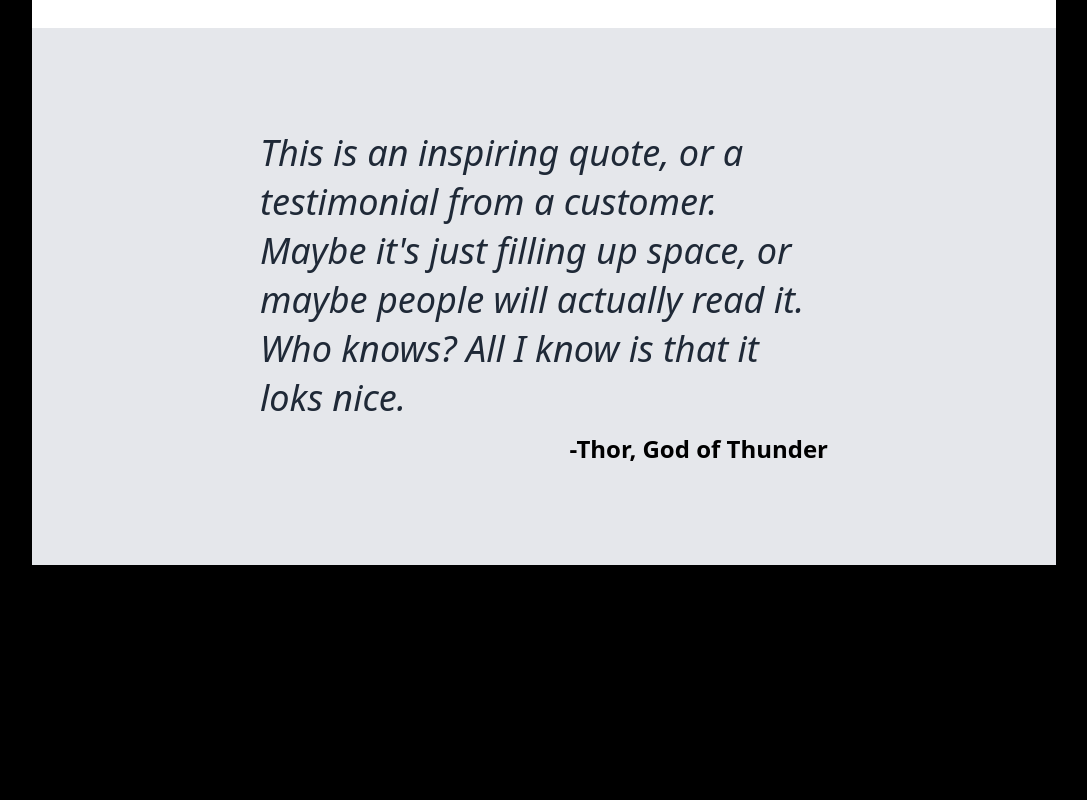
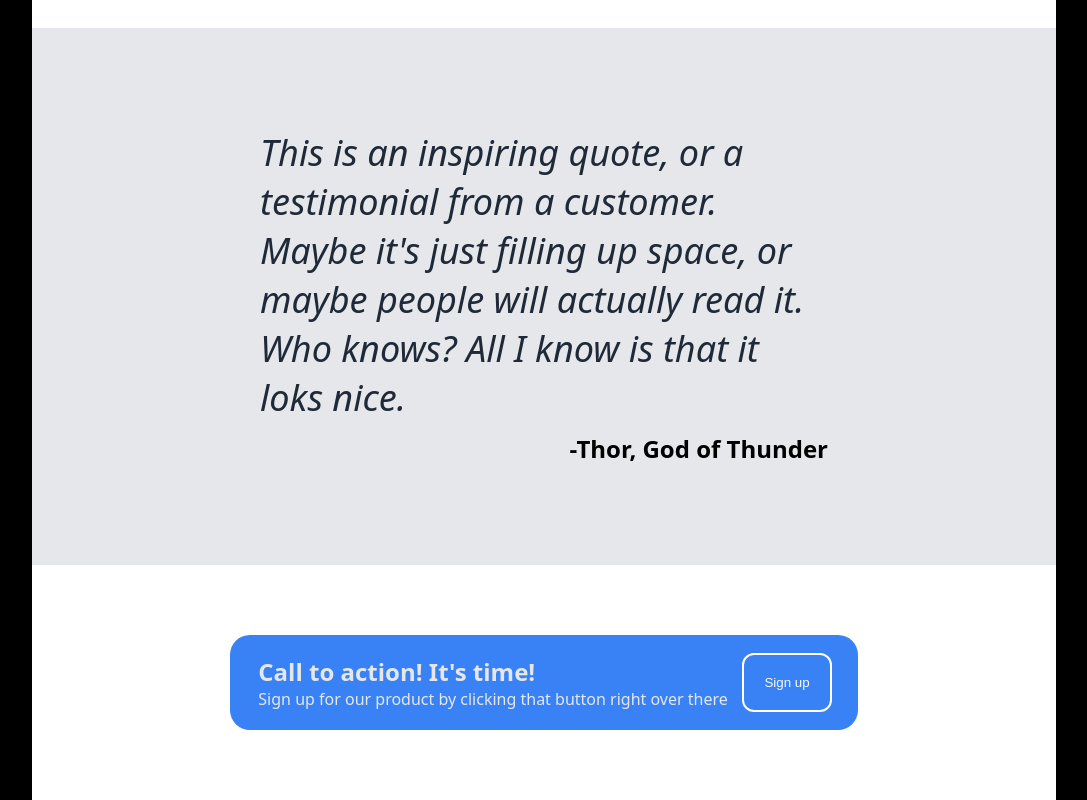
Before and after one commit to DiegoPreDev/mockup-page, a plain HTML site: page index.html in a window 1280 px wide. Shown: the part 1269-2069 px from the top of the page, without its empty margins (96-1183 px from the left). Before the commit the page ends 1834 px from the top, so only its background shows below. Drawn offline with Linux system fonts and the light colour scheme.

Commit message:
4sec finished

```diff
--- a/index.html
+++ b/index.html
@@ -77,5 +77,18 @@
             -Thor, God of Thunder
         </div>
     </div>
+
+    <div class="fourth-section">
+
+        <div class="panel">
+
+            <div class="panel-text">
+                <div class="panel-text-big">Call to action! It's time!</div>
+                <div class="panel-text-small">Sign up for our product by clicking that button right over there</div>
+            </div>
+
+            <button class="second-button">Sign up</button>
+        </div>
+    </div>
 </body>
 </html>
--- a/style.css
+++ b/style.css
@@ -122,6 +122,34 @@ body{
     margin: -90px 100px 100px 100px;
 }
 
+.fourth-section{
+    background-color: white;
+    margin-left: 10%;
+    margin-right: 10%;
+    padding-left: 10%;
+    padding-right: 10%;
+}
+
+.panel{
+    background-color: #3882f6;
+    color: #e5e7eb;
+    margin: 70px;
+    padding: 20px;
+    border-radius: 20px;
+    display: flex;
+    justify-content: space-around;
+}
+
+.panel-text-big{
+    font-weight: 700;
+    font-size: 24px;
+}
+
+.second-button{
+    outline: 2px solid white;
+
+}
+
 button{
     background-color: #3882f6;
     color: #f9faf8;
```
